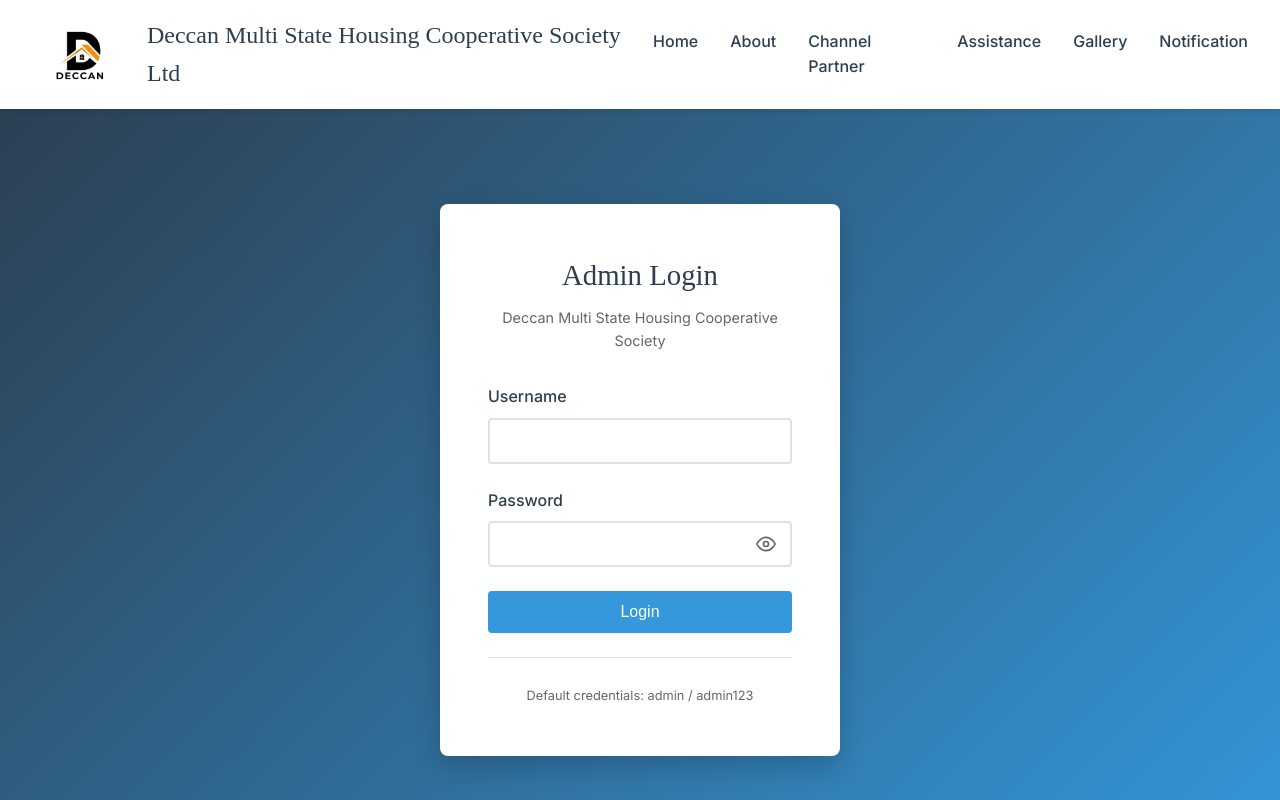
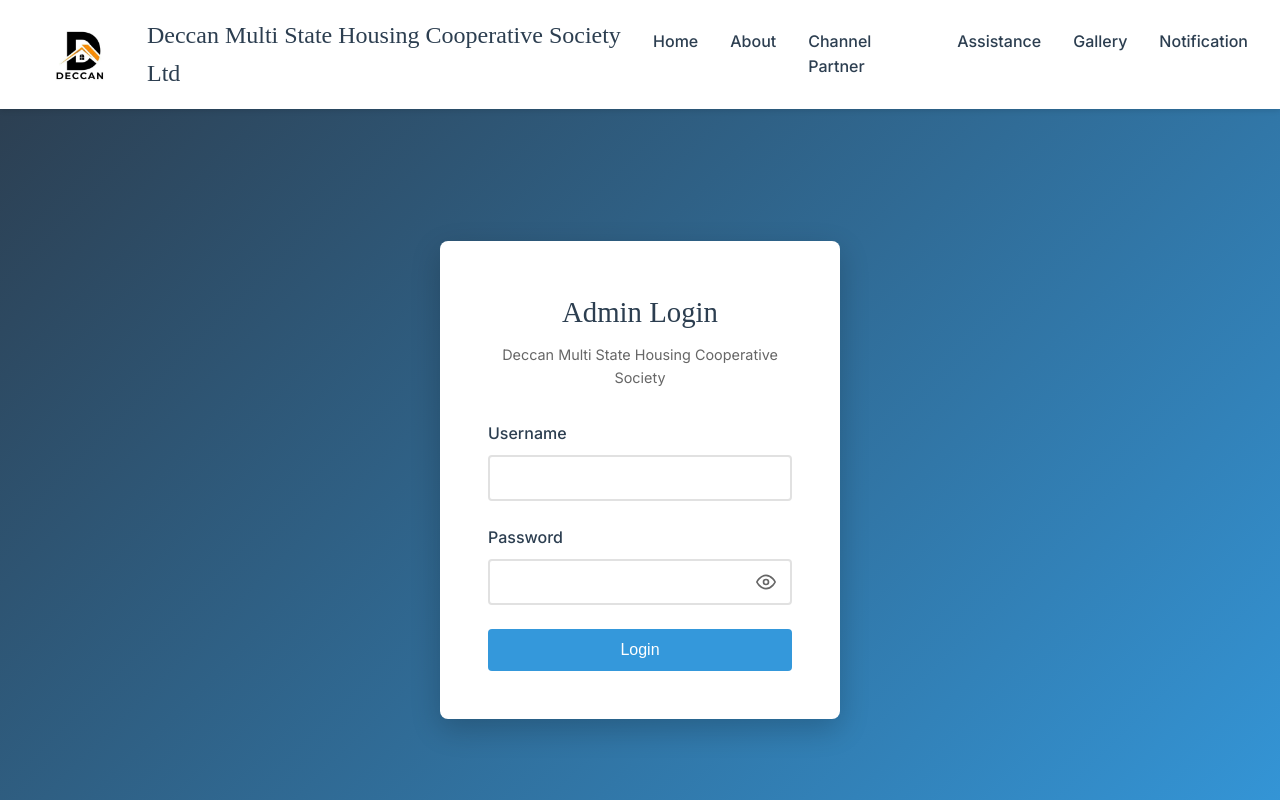
Before and after one commit to ParaneeTharan2025/Deccan, a Next.js app: page /admin in a window 1280 px wide. Shown: the top 800 px of the page. Built offline with nearby package versions, Linux system fonts and the light colour scheme; a web font is replaced by a local one.

Commit message:
fixed errors

```diff
--- a/src/app/admin/page.tsx
+++ b/src/app/admin/page.tsx
@@ -151,10 +151,6 @@
               {loading ? "Logging in..." : "Login"}
             </button>
           </form>
-
-          <div className={styles.credentials}>
-            <small>Default credentials: admin / admin123</small>
-          </div>
         </div>
       </div>
     </div>
--- a/src/app/api/test-upload/route.ts
+++ b/src/app/api/test-upload/route.ts
@@ -1,5 +1,5 @@
 import { NextRequest, NextResponse } from "next/server";
-import { supabaseAdmin } from "@/lib/supabase";
+import { createAdminClient } from "@/lib/supabase";
 
 export async function POST(request: NextRequest) {
   try {
@@ -10,6 +10,9 @@
     const testFileName = `test-${Date.now()}.txt`;
 
     console.log("Attempting to upload test file:", testFileName);
+
+    // Create admin client
+    const supabaseAdmin = createAdminClient();
 
     // Upload to Supabase Storage
     const { data: uploadData, error: uploadError } = await supabaseAdmin.storage
--- a/src/components/DocumentPreview.tsx
+++ b/src/components/DocumentPreview.tsx
@@ -242,7 +242,6 @@
                         url,
                         filePath: doc.file_path,
                       });
-                      // Show fallback
                       (e.target as HTMLImageElement).style.display = "none";
                       const fallback = (e.target as HTMLImageElement)
                         .nextElementSibling as HTMLElement;
@@ -290,7 +289,6 @@
           );
         })}
 
-        {/* Keep the existing modal for full-size preview */}
         {previewModal.isOpen && previewModal.document && (
           <div
             className={styles.modalOverlay}
```
